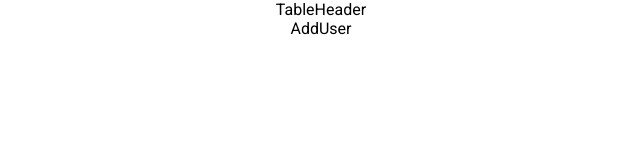
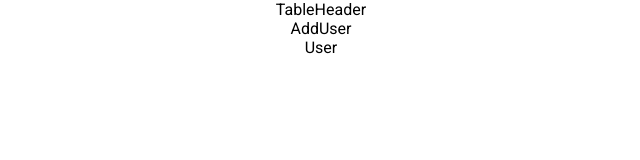
Before and after one commit to brenderbee/add-user, a React (Create React App) app: page / in a window 1280 px wide. Shown: the top 160 px of the page, without its empty margins (319-959 px from the left). Built offline with nearby package versions, Linux system fonts and the light colour scheme.

Commit message:
Create UserList and User. Import Userlist to Table.

```diff
--- a/src/assets/components/Table.js
+++ b/src/assets/components/Table.js
@@ -1,10 +1,11 @@
 import React from 'react';
-import { TableHeader } from './';
+import { TableHeader, UserList } from './';
 
 function Table() {
   return (
     <div>
       <TableHeader />
+      <UserList />
     </div>
   );
 }
--- /dev/null
+++ b/src/assets/components/User.js
@@ -0,0 +1,11 @@
+import React from 'react';
+
+function User() {
+  return (
+    <div>
+      User
+    </div>
+  );
+}
+
+export default User;
--- /dev/null
+++ b/src/assets/components/UserList.js
@@ -0,0 +1,12 @@
+import React from 'react';
+import { User } from './';
+
+function UserList() {
+  return (
+    <div>
+      <User />
+    </div>
+  );
+}
+
+export default UserList;
--- a/src/assets/components/index.js
+++ b/src/assets/components/index.js
@@ -1,9 +1,13 @@
 import AddUser from './AddUser';
 import Table from './Table';
 import TableHeader from './TableHeader';
+import User from './User';
+import UserList from './UserList';
 
 export {
   AddUser,
   Table,
-  TableHeader
+  TableHeader,
+  User,
+  UserList
 }
```
